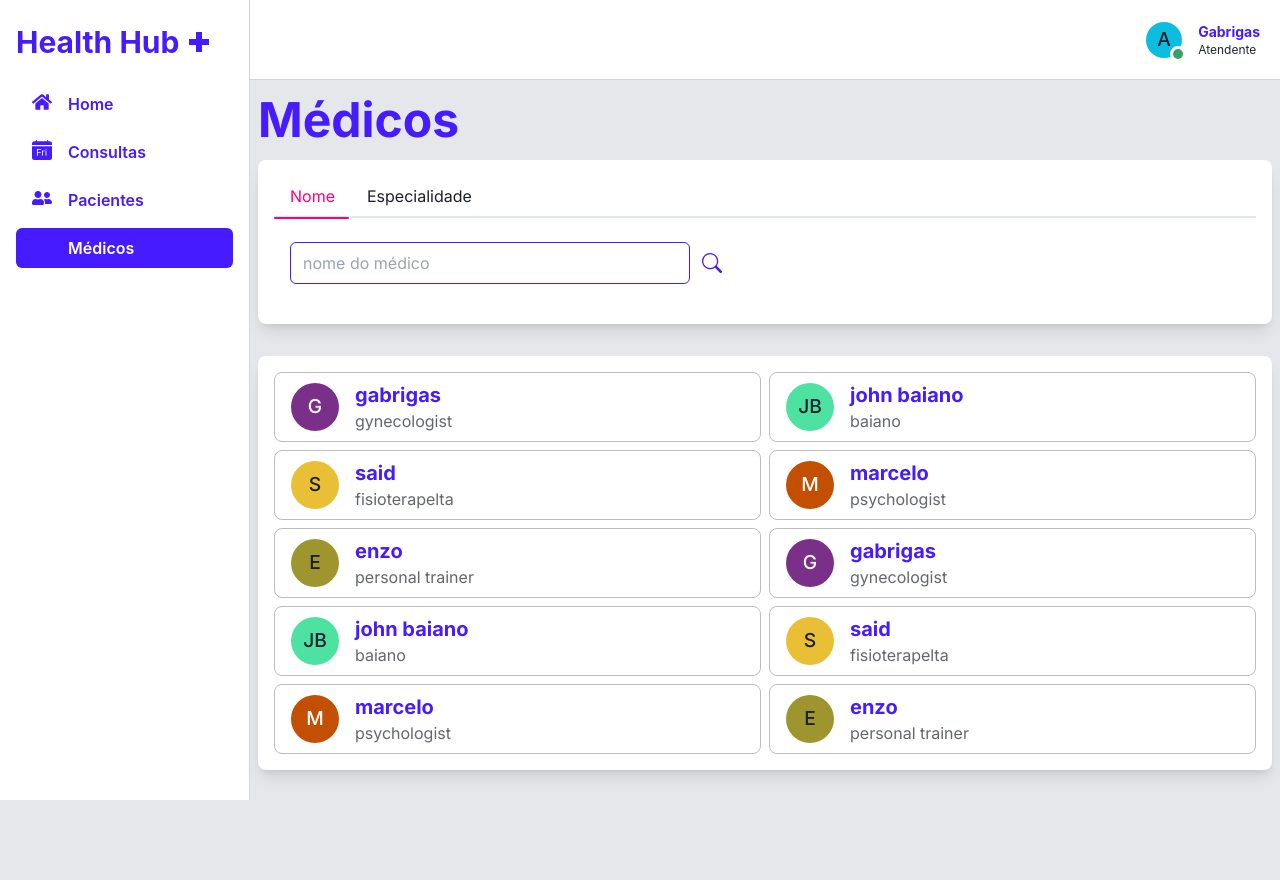
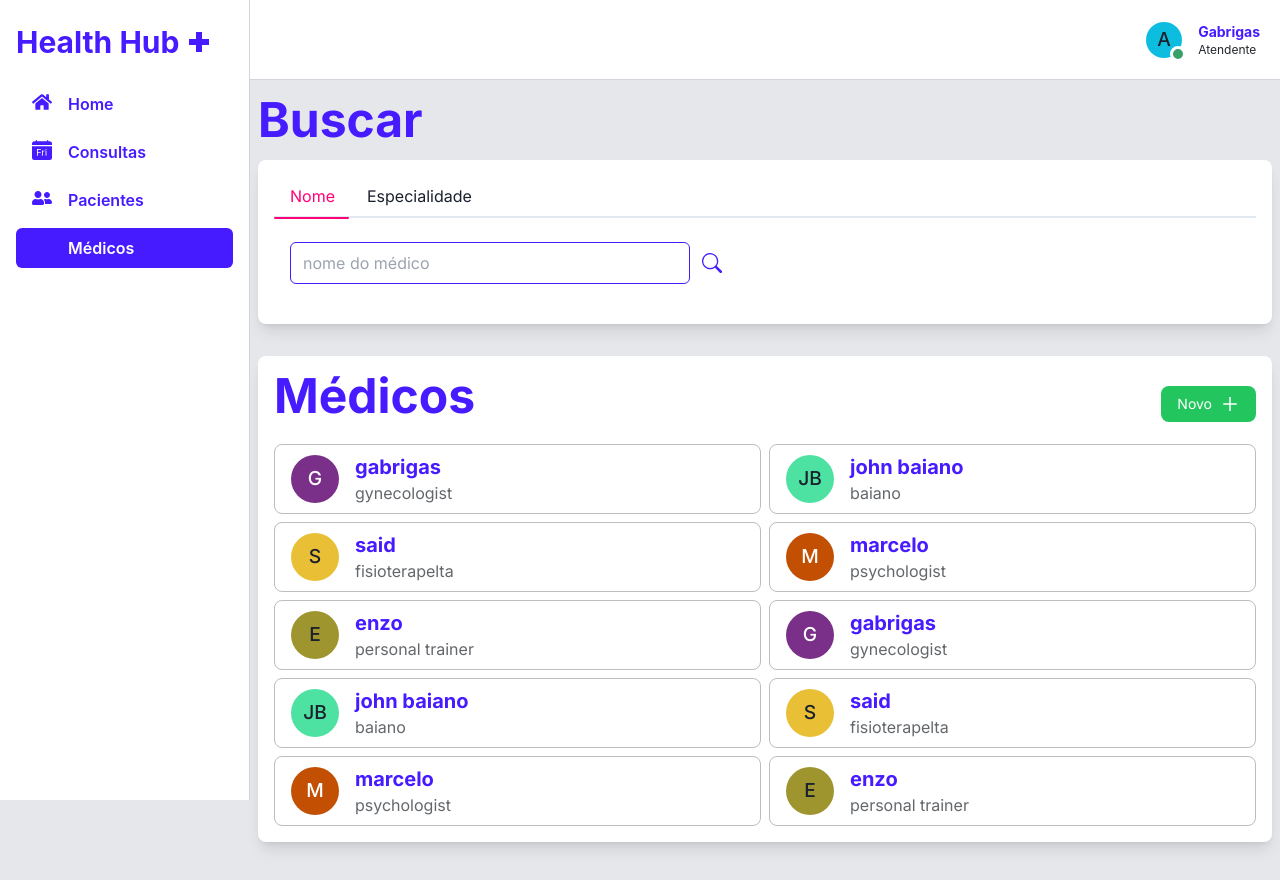
Before and after one commit to talDoFlemis/health_hub, a Next.js app in the folder frontend/: page /doctors in a window 1280 px wide. Built offline with nearby package versions, Linux system fonts and the light colour scheme; some icons are missing.

Commit message:
Refatorar doctors list, Adicionar modal de criação de medicos

```diff
--- /dev/null
+++ b/frontend/src/components/doctors/CreateDoctorModal.tsx
@@ -0,0 +1,142 @@
+import React from "react";
+import {
+  Modal,
+  Button,
+  ModalOverlay,
+  ModalContent,
+  ModalHeader,
+  ModalBody,
+  ModalCloseButton,
+  FormControl,
+  FormLabel,
+  Select,
+} from "@chakra-ui/react";
+import { useForm } from "react-hook-form";
+import { SPECIALTIES } from "@/utils/constants";
+
+interface CreateDoctorModalProps {
+  isOpen: boolean;
+  onClose: () => void;
+}
+
+interface FormErrorProps {
+  message: string;
+}
+
+const FormError = ({ message }: FormErrorProps) => {
+  return (
+    <span className="px-2 text-sm font-semibold text-accent">{message}</span>
+  );
+};
+
+interface CreateDoctorData {
+  name: string;
+  email: string;
+  specialty: string;
+}
+
+const CreateDoctorModal: React.FC<CreateDoctorModalProps> = ({
+  isOpen,
+  onClose,
+}) => {
+  const {
+    register,
+    handleSubmit,
+    reset,
+    formState: { errors },
+  } = useForm<CreateDoctorData>();
+
+  const nameValid = errors.name ? false : true;
+  const emailValid = errors.email ? false : true;
+  const specialtyValid = errors.specialty ? false : true;
+  const inputStyle = "px-2 py-1 w-full text-description/70 rounded-lg";
+  const validInput = "border border-primary focus:outline-primary";
+  const invalidInput = "border border-accent focus:outline-accent";
+
+  const onSubmit = handleSubmit((data) => {
+    console.log(data)
+    reset()
+    onClose()
+  });
+
+  return (
+    <Modal isOpen={isOpen} onClose={onClose} size={{ base: "sm", md: "md" }}>
+      <ModalOverlay />
+      <ModalContent py="1rem">
+        <ModalHeader>
+          <h2 className="text-xl font-bold text-description/70">
+            Criar Médico
+          </h2>
+        </ModalHeader>
+        <ModalCloseButton />
+        <ModalBody>
+          <form className="flex h-full flex-col gap-4" onSubmit={onSubmit}>
+            <FormControl isInvalid={!nameValid} isRequired>
+              <FormLabel className="text-description/70" mb={1}>
+                Nome
+              </FormLabel>
+              <input
+                className={
+                  nameValid
+                    ? `${inputStyle} ${validInput}`
+                    : `${inputStyle} ${invalidInput}`
+                }
+                placeholder="Gabrigas"
+                type="text"
+                {...register("name", { required: true })}
+              />
+              {!nameValid && (
+                <FormError message="O nome do médico é necessario" />
+              )}
+            </FormControl>
+            <FormControl isInvalid={!emailValid} isRequired>
+              <FormLabel className="text-description/70" mb={1}>
+                Email
+              </FormLabel>
+              <input
+                className={
+                  emailValid
+                    ? `${inputStyle} ${validInput}`
+                    : `${inputStyle} ${invalidInput}`
+                }
+                placeholder="example@example.com"
+                type="email"
+                {...register("email", { required: true })}
+              />
+              {!emailValid && (
+                <FormError message="O email do médico é necessario" />
+              )}
+            </FormControl>
+            <FormControl py="0.5rem"  isInvalid={!specialtyValid} isRequired>
+              <Select
+                placeholder="especialidade"
+                {...register("specialty", { required: true })}
+              >
+                {SPECIALTIES.map((especialty, index) => {
+                  return (
+                    <option key={especialty + index} value={especialty}>
+                      {especialty}
+                    </option>
+                  );
+                })}
+              </Select>
+              {!specialtyValid && (
+                <FormError message="A especialidade do médico é necessária" />
+              )}
+            </FormControl>
+            <div className="flex py-2 gap-3">
+              <Button ml="auto" size="sm" colorScheme="red" onClick={onClose}>
+                Close
+              </Button>
+              <Button size="sm" colorScheme="whatsapp" type="submit">
+                Criar
+              </Button>
+            </div>
+          </form>
+        </ModalBody>
+      </ModalContent>
+    </Modal>
+  );
+};
+
+export default CreateDoctorModal
--- a/frontend/src/components/doctors/DoctorsList.tsx
+++ b/frontend/src/components/doctors/DoctorsList.tsx
@@ -1,40 +1,66 @@
 import React from "react";
-import { Avatar } from "@chakra-ui/react"
+import { Avatar } from "@chakra-ui/react";
+import { AiOutlinePlus } from "react-icons/ai";
+import { useDisclosure } from "@chakra-ui/react";
+import CreateDoctorModal from "./CreateDoctorModal";
+
+const doctors = [
+  { name: "gabrigas", specialty: "gynecologist" },
+  { name: "john baiano", specialty: "baiano" },
+  { name: "said", specialty: "fisioterapelta" },
+  { name: "marcelo", specialty: "psychologist" },
+  { name: "enzo", specialty: "personal trainer" },
+  { name: "gabrigas", specialty: "gynecologist" },
+  { name: "john baiano", specialty: "baiano" },
+  { name: "said", specialty: "fisioterapelta" },
+  { name: "marcelo", specialty: "psychologist" },
+  { name: "enzo", specialty: "personal trainer" },
+];
 
 interface DoctorCardProps {
-  name: string
-  specialty: string
+  name: string;
+  specialty: string;
 }
 
 const DoctorCard = ({ name, specialty }: DoctorCardProps) => {
   return (
-    <div className="flex items-center w-full gap-4 py-2 px-4 border border-description/30 rounded-lg">
-      <Avatar name={name}/>
+    <div className="flex w-full items-center gap-4 rounded-lg border border-description/30 px-4 py-2">
+      <Avatar name={name} />
       <div>
-        <h3 className="text-primary font-bold text-xl">
-          {name}
-        </h3>
-        <h4 className="text-description/70 text-md">{specialty}</h4>
+        <h3 className="text-xl font-bold text-primary">{name}</h3>
+        <h4 className="text-md text-description/70">{specialty}</h4>
       </div>
     </div>
-  )
-}
+  );
+};
 
 const DoctorsList = () => {
+  const { isOpen, onOpen, onClose } = useDisclosure();
+
   return (
-    <div className="grid lg:grid-cols-2 gap-2 w-full rounded-lg bg-white px-4 py-4 shadow-lg">
-      <DoctorCard name="gabrigas" specialty="gynecologist" />
-      <DoctorCard name="john baiano" specialty="baiano" />
-      <DoctorCard name="said" specialty="fisioterapelta" />
-      <DoctorCard name="marcelo" specialty="psychologist" />
-      <DoctorCard name="enzo" specialty="personal trainer" />
-      <DoctorCard name="gabrigas" specialty="gynecologist" />
-      <DoctorCard name="john baiano" specialty="baiano" />
-      <DoctorCard name="said" specialty="fisioterapelta" />
-      <DoctorCard name="marcelo" specialty="psychologist" />
-      <DoctorCard name="enzo" specialty="personal trainer" />
+    <div className="grid w-full gap-2 rounded-lg bg-white px-4 py-4 shadow-lg lg:grid-cols-2">
+      <CreateDoctorModal isOpen={isOpen} onClose={onClose} />
+      <div className="flex items-center lg:col-span-full">
+        <h1 className="mb-4 text-5xl font-bold text-primary">Médicos</h1>
+        <button
+          className="ml-auto flex gap-2 rounded-lg bg-green-500 px-4 py-2"
+          onClick={onOpen}
+        >
+          <span className="text-sm text-white">Novo</span>
+          <AiOutlinePlus className="text-white" size="1.25rem" />
+        </button>
+      </div>
+      {doctors.map((doctor, index) => {
+        return (
+          <DoctorCard
+            key={doctor.name + doctor.specialty + index}
+            name={doctor.name}
+            specialty={doctor.specialty}
+          />
+        );
+      })}
     </div>
-  )
-}
+  );
+};
 
 export default DoctorsList;
--- a/frontend/src/pages/doctors.tsx
+++ b/frontend/src/pages/doctors.tsx
@@ -11,7 +11,7 @@ const Doctors: NextPageWithLayout = () => {
         <title>Health Hub - Doctors</title>
       </Head>
 			<main className="min-h-screen w-full py-4 px-2">
-				<h1 className="text-primary text-5xl font-bold mb-4">Médicos</h1>
+        <h1 className="text-primary text-5xl font-bold mb-4">Buscar</h1>
         <DoctorsPanel />
       </main>
     </>
```
